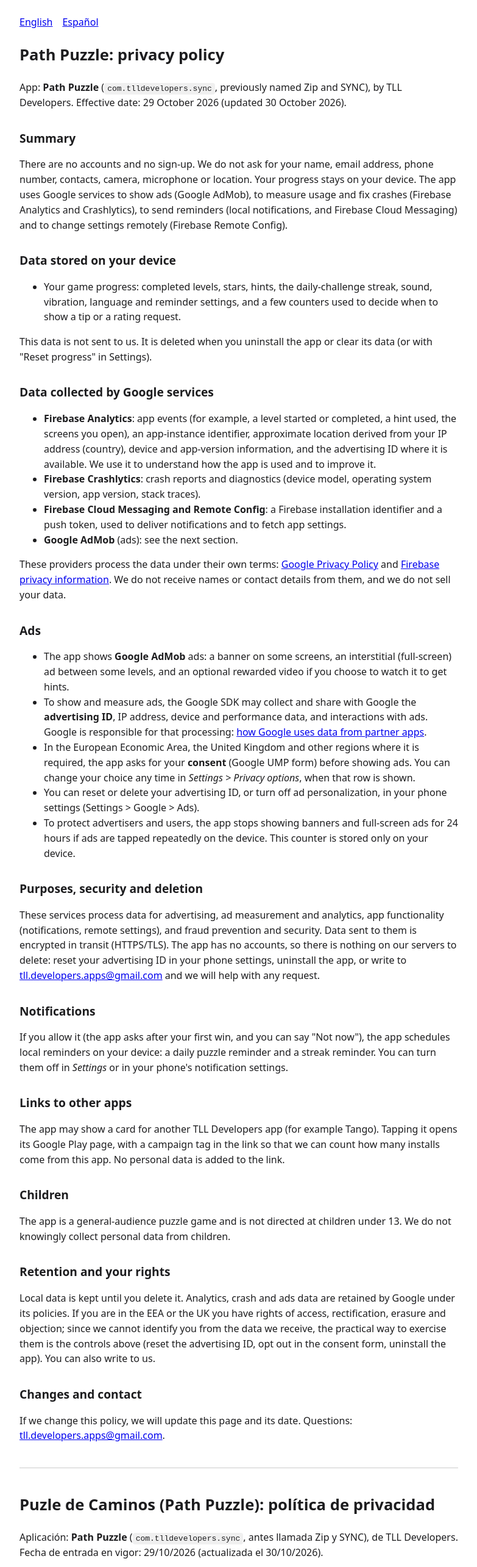
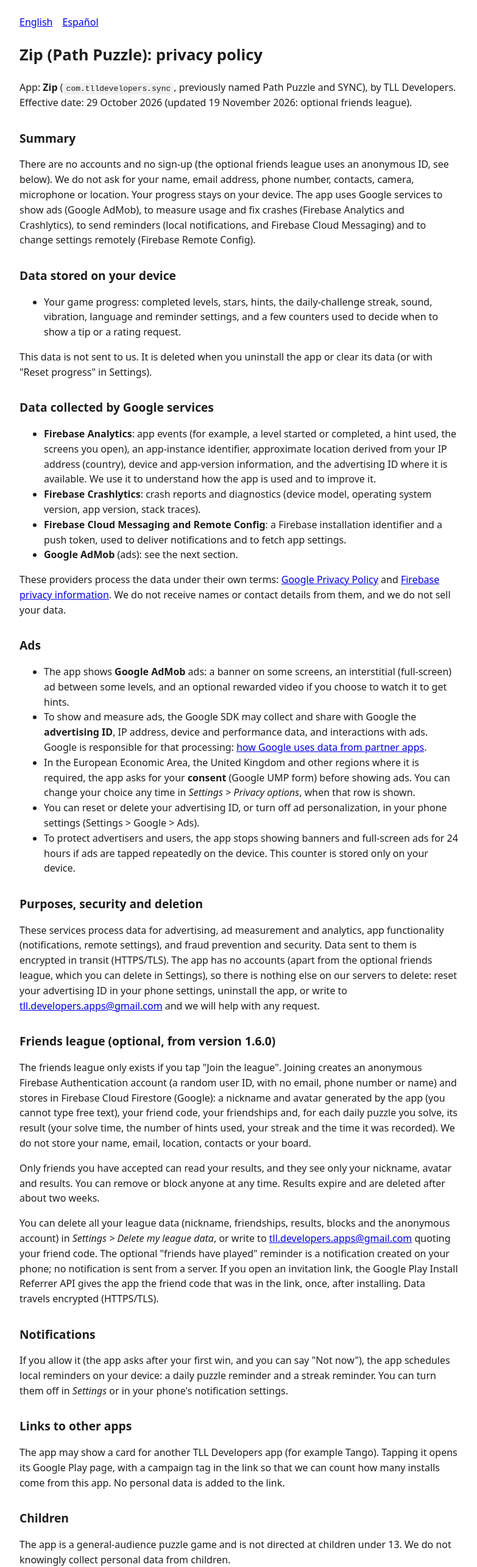
Before and after one commit to TLLDevelopers/PRIVACY_POLICIES, a plain HTML site: page path-puzzle/index.html in a window 1280 px wide. Shown: the top 2569 px of the page at 61% size, without its empty margins (248-1031 px from the left). Drawn offline with Linux system fonts and the light colour scheme.

Commit message:
zip: politica de privacidad con la liga de amigos (opcional, desde la 1.6.0) y nombre Zip

```diff
--- a/path-puzzle/index.html
+++ b/path-puzzle/index.html
@@ -16,10 +16,10 @@ nav a{margin-right:1em}
 <nav><a href="#en">English</a><a href="#es">Español</a></nav>
 
 <section id="en" lang="en">
-<h1>Path Puzzle: privacy policy</h1>
-<p>App: <strong>Path Puzzle</strong> (<code>com.tlldevelopers.sync</code>, previously named Zip and SYNC), by TLL Developers. Effective date: 29 October 2026 (updated 30 October 2026).</p>
+<h1>Zip (Path Puzzle): privacy policy</h1>
+<p>App: <strong>Zip</strong> (<code>com.tlldevelopers.sync</code>, previously named Path Puzzle and SYNC), by TLL Developers. Effective date: 29 October 2026 (updated 19 November 2026: optional friends league).</p>
 <h2>Summary</h2>
-<p>There are no accounts and no sign-up. We do not ask for your name, email address, phone number, contacts, camera, microphone or location. Your progress stays on your device. The app uses Google services to show ads (Google AdMob), to measure usage and fix crashes (Firebase Analytics and Crashlytics), to send reminders (local notifications, and Firebase Cloud Messaging) and to change settings remotely (Firebase Remote Config).</p>
+<p>There are no accounts and no sign-up (the optional friends league uses an anonymous ID, see below). We do not ask for your name, email address, phone number, contacts, camera, microphone or location. Your progress stays on your device. The app uses Google services to show ads (Google AdMob), to measure usage and fix crashes (Firebase Analytics and Crashlytics), to send reminders (local notifications, and Firebase Cloud Messaging) and to change settings remotely (Firebase Remote Config).</p>
 
 <h2>Data stored on your device</h2>
 <ul>
@@ -46,7 +46,12 @@ nav a{margin-right:1em}
 </ul>
 
 <h2>Purposes, security and deletion</h2>
-<p>These services process data for advertising, ad measurement and analytics, app functionality (notifications, remote settings), and fraud prevention and security. Data sent to them is encrypted in transit (HTTPS/TLS). The app has no accounts, so there is nothing on our servers to delete: reset your advertising ID in your phone settings, uninstall the app, or write to <a href="mailto:tll.developers.apps@gmail.com?subject=Path%20Puzzle%20privacy">tll.developers.apps@gmail.com</a> and we will help with any request.</p>
+<p>These services process data for advertising, ad measurement and analytics, app functionality (notifications, remote settings), and fraud prevention and security. Data sent to them is encrypted in transit (HTTPS/TLS). The app has no accounts (apart from the optional friends league, which you can delete in Settings), so there is nothing else on our servers to delete: reset your advertising ID in your phone settings, uninstall the app, or write to <a href="mailto:tll.developers.apps@gmail.com?subject=Path%20Puzzle%20privacy">tll.developers.apps@gmail.com</a> and we will help with any request.</p>
+
+<h2>Friends league (optional, from version 1.6.0)</h2>
+<p>The friends league only exists if you tap "Join the league". Joining creates an anonymous Firebase Authentication account (a random user ID, with no email, phone number or name) and stores in Firebase Cloud Firestore (Google): a nickname and avatar generated by the app (you cannot type free text), your friend code, your friendships and, for each daily puzzle you solve, its result (your solve time, the number of hints used, your streak and the time it was recorded). We do not store your name, email, location, contacts or your board.</p>
+<p>Only friends you have accepted can read your results, and they see only your nickname, avatar and results. You can remove or block anyone at any time. Results expire and are deleted after about two weeks.</p>
+<p>You can delete all your league data (nickname, friendships, results, blocks and the anonymous account) in <em>Settings &gt; Delete my league data</em>, or write to <a href="mailto:tll.developers.apps@gmail.com?subject=Zip%20privacy">tll.developers.apps@gmail.com</a> quoting your friend code. The optional "friends have played" reminder is a notification created on your phone; no notification is sent from a server. If you open an invitation link, the Google Play Install Referrer API gives the app the friend code that was in the link, once, after installing. Data travels encrypted (HTTPS/TLS).</p>
 
 <h2>Notifications</h2>
 <p>If you allow it (the app asks after your first win, and you can say "Not now"), the app schedules local reminders on your device: a daily puzzle reminder and a streak reminder. You can turn them off in <em>Settings</em> or in your phone's notification settings.</p>
@@ -67,10 +72,10 @@ nav a{margin-right:1em}
 <hr>
 
 <section id="es" lang="es">
-<h1>Puzle de Caminos (Path Puzzle): política de privacidad</h1>
-<p>Aplicación: <strong>Path Puzzle</strong> (<code>com.tlldevelopers.sync</code>, antes llamada Zip y SYNC), de TLL Developers. Fecha de entrada en vigor: 29/10/2026 (actualizada el 30/10/2026).</p>
+<h1>Zip (Path Puzzle): política de privacidad</h1>
+<p>Aplicación: <strong>Zip</strong> (<code>com.tlldevelopers.sync</code>, antes llamada Path Puzzle y SYNC), de TLL Developers. Fecha de entrada en vigor: 29/10/2026 (actualizada el 19/11/2026: liga de amigos opcional).</p>
 <h2>Resumen</h2>
-<p>No hay cuentas ni registro. No pedimos tu nombre, correo, teléfono, contactos, cámara, micrófono ni ubicación. Tu progreso se queda en tu dispositivo. La app usa servicios de Google para mostrar anuncios (Google AdMob), medir el uso y corregir fallos (Firebase Analytics y Crashlytics), enviar recordatorios (notificaciones locales y Firebase Cloud Messaging) y cambiar ajustes de forma remota (Firebase Remote Config).</p>
+<p>No hay cuentas ni registro (la liga de amigos opcional usa un ID anónimo, ver más abajo). No pedimos tu nombre, correo, teléfono, contactos, cámara, micrófono ni ubicación. Tu progreso se queda en tu dispositivo. La app usa servicios de Google para mostrar anuncios (Google AdMob), medir el uso y corregir fallos (Firebase Analytics y Crashlytics), enviar recordatorios (notificaciones locales y Firebase Cloud Messaging) y cambiar ajustes de forma remota (Firebase Remote Config).</p>
 
 <h2>Datos guardados en tu dispositivo</h2>
 <ul>
@@ -99,6 +104,11 @@ nav a{margin-right:1em}
 <h2>Finalidades, seguridad y borrado</h2>
 <p>Estos servicios tratan datos para publicidad, medición y analítica de anuncios, funcionamiento de la app (notificaciones, ajustes remotos) y prevención del fraude y seguridad. Los datos que se les envían van cifrados en tránsito (HTTPS/TLS). La app no tiene cuentas, así que no hay nada en nuestros servidores que borrar: restablece el identificador de publicidad en los ajustes del móvil, desinstala la app o escribe a <a href="mailto:tll.developers.apps@gmail.com?subject=Path%20Puzzle%20privacidad">tll.developers.apps@gmail.com</a> y te ayudaremos con cualquier solicitud.</p>
 
+<h2>Liga de amigos (opcional, desde la versión 1.6.0)</h2>
+<p>La liga de amigos solo existe si pulsas «Unirme a la liga». Al unirte se crea una cuenta anónima de Firebase Authentication (un ID aleatorio, sin correo, teléfono ni nombre) y se guarda en Firebase Cloud Firestore (Google): un apodo y un avatar generados por la app (no puedes escribir texto libre), tu código de amigo, tus amistades y, de cada puzle diario que resuelves, su resultado (tu tiempo, las pistas usadas, tu racha y la hora en que se registró). No guardamos tu nombre, correo, ubicación, contactos ni tu tablero.</p>
+<p>Solo los amigos que has aceptado pueden leer tus resultados, y solo ven tu apodo, avatar y resultados. Puedes quitar o bloquear a cualquiera cuando quieras. Los resultados caducan y se borran a las dos semanas aproximadamente.</p>
+<p>Puedes borrar todos tus datos de la liga (apodo, amistades, resultados, bloqueos y la cuenta anónima) en <em>Ajustes &gt; Borrar mis datos de la liga</em>, o escribir a <a href="mailto:tll.developers.apps@gmail.com?subject=Zip%20privacidad">tll.developers.apps@gmail.com</a> indicando tu código de amigo. El recordatorio opcional «tus amigos han jugado» es una notificación creada en tu teléfono; ningún servidor envía notificaciones. Si abres un enlace de invitación, la API Install Referrer de Google Play entrega a la app, una sola vez tras instalarla, el código de amigo que iba en el enlace. Los datos viajan cifrados (HTTPS/TLS).</p>
+
 <h2>Notificaciones</h2>
 <p>Si lo permites (la app lo pregunta tras tu primera victoria y puedes decir «Ahora no»), la app programa recordatorios locales en tu dispositivo: un aviso del puzle diario y un aviso de racha. Puedes desactivarlos en <em>Ajustes</em> o en los ajustes de notificaciones del móvil.</p>
 
```
